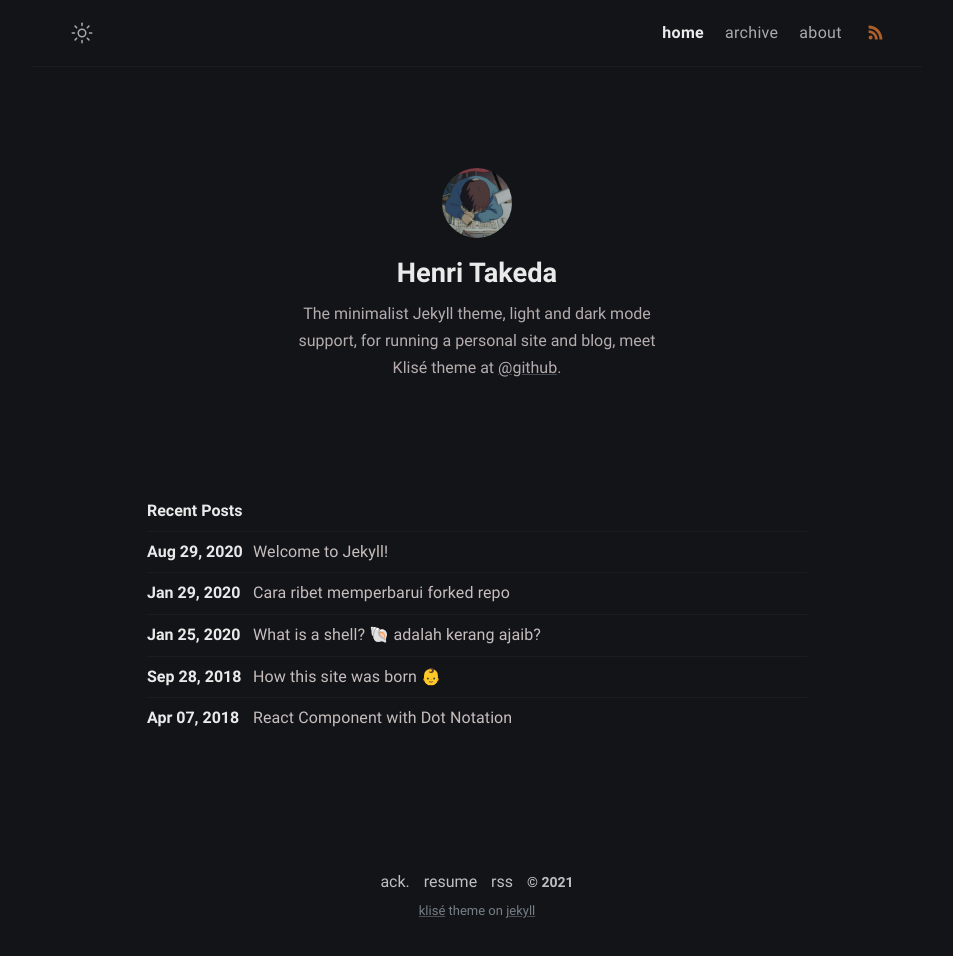
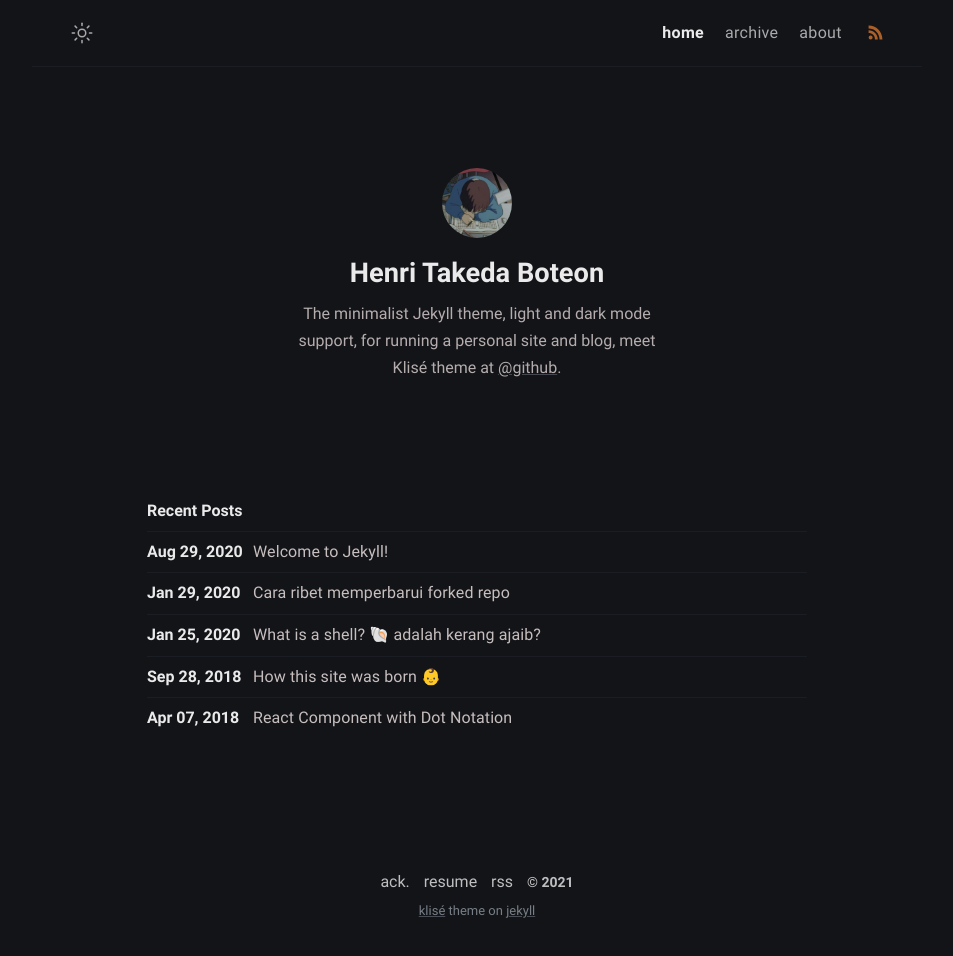
Before and after one commit to Pistachihen/pistachi.github.io, a Jekyll site: the page built from index.md, in a window 1280 px wide. Shown: the whole page, without its empty margins (163-1116 px from the left). Built offline with Jekyll 4.4.1, drawn with Linux system fonts in a browser that asks for light colours.

Commit message:
_config.yml: changed

```diff
--- a/_config.yml
+++ b/_config.yml
@@ -9,7 +9,7 @@ image: assets/img/ogp.png
 repo: 'https://github.com/piharpi/jekyll-klise'
 mode: dark
 author:
-  name: Henri Takeda
+  name: Henri Takeda Boteon
   bio: >-
     The minimalist Jekyll theme, light and dark mode support, for running a
     personal site and blog,  meet Klisé theme at <a
```
